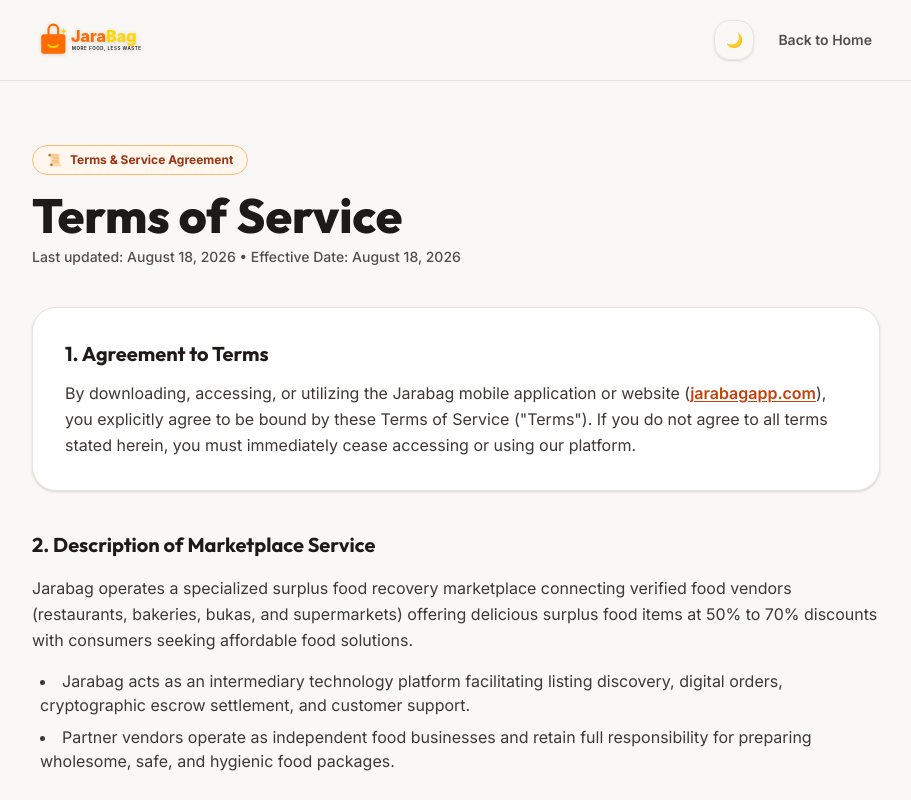
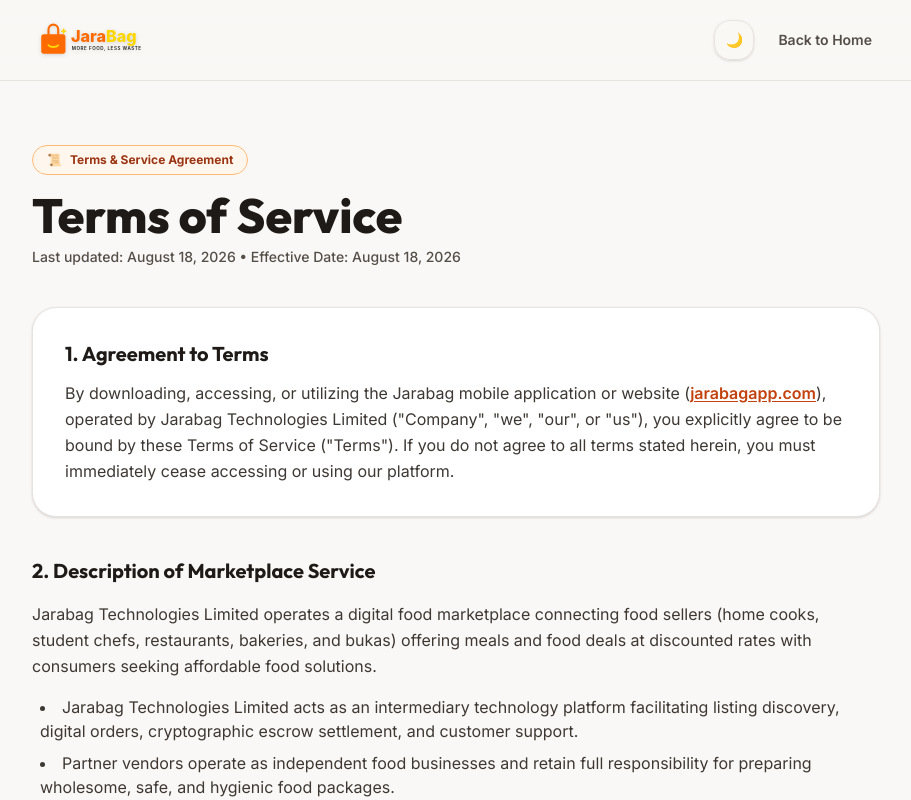
Before and after one commit to jarabagapp/jarabag-web, a Vue app: page /terms in a window 1280 px wide. Shown: the whole page, without its empty margins (184-1095 px from the left). Built offline with nearby package versions, Linux system fonts and the light colour scheme; what @tanstack/vue-query would draw is missing.

Commit message:
chore/update company name

```diff
--- a/index.html
+++ b/index.html
@@ -10,7 +10,7 @@
     <meta name="title" content="JaraBag — Cheap Food Near You | Sell Fast, No Ads Needed">
     <meta name="description" content="Discover discounted meals from local sellers near you — or list your own food and sell out in minutes. Secure payments, no ads needed. Available in Nigeria.">
     <meta name="keywords" content="Jarabag, cheap food, discounted meals, sell food fast, food deals Lagos, home cook app, food marketplace Nigeria, affordable food, no ads food selling">
-    <meta name="author" content="Jarabag Technologies Inc.">
+    <meta name="author" content="Jarabag Technologies Limited">
     <meta name="robots" content="index, follow, max-image-preview:large, max-snippet:-1, max-video-preview:-1">
     <link rel="canonical" href="https://jarabagapp.com/">
 
@@ -72,7 +72,9 @@
         {
           "@type": "Organization",
           "@id": "https://jarabagapp.com/#organization",
-          "name": "Jarabag",
+          "name": "Jarabag Technologies Limited",
+          "alternateName": "Jarabag",
+          "legalName": "Jarabag Technologies Limited",
           "url": "https://jarabagapp.com/",
           "logo": {
             "@type": "ImageObject",
--- a/src/modules/admin/views/LandingPage.vue
+++ b/src/modules/admin/views/LandingPage.vue
@@ -1692,7 +1692,7 @@ onUnmounted(() => {
         </nav>
 
         <p :class="isDark ? 'text-[#A8A29E]' : 'text-[#544E49]'" class="text-xs">
-          &copy; 2026 Jarabag. All rights reserved.
+          &copy; 2026 Jarabag Technologies Limited. All rights reserved.
         </p>
       </div>
     </footer>
--- a/src/modules/admin/views/PrivacyPage.vue
+++ b/src/modules/admin/views/PrivacyPage.vue
@@ -103,7 +103,7 @@ onMounted(() => {
             1. Overview &amp; Commitment
           </h2>
           <p :class="isDark ? 'text-[#E5E0DC]' : 'text-[#3D3834]'" class="text-sm sm:text-base leading-relaxed">
-            Jarabag Technologies ("we", "our", or "us") operates the Jarabag mobile application and website (<a href="https://jarabagapp.com" :class="isDark ? 'text-[#FFA666]' : 'text-[#C2410C]'" class="underline font-semibold">jarabagapp.com</a>). We are committed to protecting your personal data, respecting your privacy rights, and maintaining complete transparency regarding how information is collected, processed, and safeguarded under the Nigeria Data Protection Regulation (NDPR) and international privacy frameworks.
+            Jarabag Technologies Limited ("we", "our", or "us") operates the Jarabag mobile application and website (<a href="https://jarabagapp.com" :class="isDark ? 'text-[#FFA666]' : 'text-[#C2410C]'" class="underline font-semibold">jarabagapp.com</a>). We are committed to protecting your personal data, respecting your privacy rights, and maintaining complete transparency regarding how information is collected, processed, and safeguarded under the Nigeria Data Protection Regulation (NDPR) and international privacy frameworks.
           </p>
         </section>
 
@@ -131,7 +131,7 @@ onMounted(() => {
                 B. Location &amp; Geofencing Data
               </h3>
               <p :class="isDark ? 'text-[#E5E0DC]' : 'text-[#3D3834]'">
-                Foreground GPS coordinates (to display geolocated food bags near your location) and background location access (to dispatch vicinity notifications when surplus bags drop in your target radius).
+                Foreground GPS coordinates (to display geolocated food deals near your location) and background location access (to dispatch vicinity notifications when food deals drop in your target radius).
               </p>
             </div>
             <div
@@ -257,6 +257,9 @@ onMounted(() => {
             For inquiries, legal notices, or data protection subject access requests regarding this Privacy Policy, please contact our Data Protection Officer:
           </p>
           <p class="font-bold text-base mt-2">
+            Jarabag Technologies Limited
+          </p>
+          <p class="font-bold text-base mt-1">
             Email: <a href="mailto:support@jarabagapp.com" :class="isDark ? 'text-[#FFA666]' : 'text-[#C2410C]'" class="underline">support@jarabagapp.com</a>
           </p>
         </section>
@@ -298,7 +301,7 @@ onMounted(() => {
         </nav>
 
         <p :class="isDark ? 'text-[#A8A29E]' : 'text-[#544E49]'" class="text-xs">
-          &copy; 2026 Jarabag. All rights reserved.
+          &copy; 2026 Jarabag Technologies Limited. All rights reserved.
         </p>
       </div>
     </footer>
--- a/src/modules/admin/views/TermsPage.vue
+++ b/src/modules/admin/views/TermsPage.vue
@@ -103,7 +103,7 @@ onMounted(() => {
             1. Agreement to Terms
           </h2>
           <p :class="isDark ? 'text-[#E5E0DC]' : 'text-[#3D3834]'" class="text-sm sm:text-base leading-relaxed">
-            By downloading, accessing, or utilizing the Jarabag mobile application or website (<a href="https://jarabagapp.com" :class="isDark ? 'text-[#FFA666]' : 'text-[#C2410C]'" class="underline font-semibold">jarabagapp.com</a>), you explicitly agree to be bound by these Terms of Service ("Terms"). If you do not agree to all terms stated herein, you must immediately cease accessing or using our platform.
+            By downloading, accessing, or utilizing the Jarabag mobile application or website (<a href="https://jarabagapp.com" :class="isDark ? 'text-[#FFA666]' : 'text-[#C2410C]'" class="underline font-semibold">jarabagapp.com</a>), operated by Jarabag Technologies Limited ("Company", "we", "our", or "us"), you explicitly agree to be bound by these Terms of Service ("Terms"). If you do not agree to all terms stated herein, you must immediately cease accessing or using our platform.
           </p>
         </section>
 
@@ -112,10 +112,10 @@ onMounted(() => {
             2. Description of Marketplace Service
           </h2>
           <p :class="isDark ? 'text-[#E5E0DC]' : 'text-[#3D3834]'" class="text-sm sm:text-base leading-relaxed mb-4">
-            Jarabag operates a specialized surplus food recovery marketplace connecting verified food vendors (restaurants, bakeries, bukas, and supermarkets) offering delicious surplus food items at 50% to 70% discounts with consumers seeking affordable food solutions.
+            Jarabag Technologies Limited operates a digital food marketplace connecting food sellers (home cooks, student chefs, restaurants, bakeries, and bukas) offering meals and food deals at discounted rates with consumers seeking affordable food solutions.
           </p>
           <ul :class="isDark ? 'text-[#E5E0DC]' : 'text-[#3D3834]'" class="list-disc list-inside space-y-2 text-sm sm:text-base pl-2">
-            <li>Jarabag acts as an intermediary technology platform facilitating listing discovery, digital orders, cryptographic escrow settlement, and customer support.</li>
+            <li>Jarabag Technologies Limited acts as an intermediary technology platform facilitating listing discovery, digital orders, cryptographic escrow settlement, and customer support.</li>
             <li>Partner vendors operate as independent food businesses and retain full responsibility for preparing wholesome, safe, and hygienic food packages.</li>
           </ul>
         </section>
@@ -127,7 +127,7 @@ onMounted(() => {
           <div :class="isDark ? 'text-[#E5E0DC]' : 'text-[#3D3834]'" class="space-y-3 text-sm sm:text-base">
             <p>&bull; Users must be at least 18 years of age or possess legal guardian consent to register an account.</p>
             <p>&bull; You are strictly responsible for maintaining confidentiality over your wallet PINs, login credentials, and 4-digit pickup OTP codes.</p>
-            <p>&bull; Registered vendors must maintain accurate physical store addresses, adhere to state hygiene regulations, and update surplus inventory truthfully.</p>
+            <p>&bull; Registered vendors must maintain accurate physical store addresses, adhere to state hygiene regulations, and update food deal inventory truthfully.</p>
           </div>
         </section>
 
@@ -144,7 +144,7 @@ onMounted(() => {
           >
             <p>
               <strong class="text-[#E8621A] text-sm block mb-1">1. Automated Escrow Hold:</strong>
-              When a consumer reserves a surplus food bag, the payment amount is debited from their wallet and locked securely in the escrow pool.
+              When a consumer reserves a food deal, the payment amount is debited from their wallet and locked securely in the escrow pool.
             </p>
             <p>
               <strong class="text-[#E8621A] text-sm block mb-1">2. Cryptographic OTP Handover:</strong>
@@ -162,7 +162,7 @@ onMounted(() => {
             5. Cancellation &amp; No-Show Policy
           </h2>
           <p :class="isDark ? 'text-[#E5E0DC]' : 'text-[#3D3834]'" class="text-sm sm:text-base mb-4">
-            To guarantee fairness and prevent unnecessary food spoilage, Jarabag enforces standard dispute and cancellation rules:
+            To guarantee fairness and prevent operational disruptions, Jarabag enforces standard dispute and cancellation rules:
           </p>
           <div class="grid grid-cols-1 md:grid-cols-2 gap-4 text-xs sm:text-sm">
             <div
@@ -184,7 +184,7 @@ onMounted(() => {
                 No-Show &amp; Forfeitures
               </h3>
               <p :class="isDark ? 'text-[#D1CBC7]' : 'text-[#544E49]'">
-                If a consumer fails to collect a reserved bag during the agreed pickup window without prior notice, escrow is settled according to our platform no-show policy.
+                If a consumer fails to collect a reserved deal during the agreed pickup window without prior notice, escrow is settled according to our platform no-show policy.
               </p>
             </div>
           </div>
@@ -195,7 +195,7 @@ onMounted(() => {
             6. Disputes &amp; Quality Resolution
           </h2>
           <p :class="isDark ? 'text-[#E5E0DC]' : 'text-[#3D3834]'" class="text-sm sm:text-base leading-relaxed">
-            If a food bag is unavailable, substantially mismatched, or the merchant is closed during the official pickup window, consumers can submit a one-tap dispute via the mobile application. Our support team investigates within 2 hours and issues instant wallet credits upon vendor fault confirmation.
+            If a food deal is unavailable, substantially mismatched, or the merchant is closed during the official pickup window, consumers can submit a one-tap dispute via the mobile application. Our support team investigates within 2 hours and issues instant wallet credits upon vendor fault confirmation.
           </p>
         </section>
 
@@ -204,7 +204,7 @@ onMounted(() => {
             7. Limitation of Liability
           </h2>
           <p :class="isDark ? 'text-[#E5E0DC]' : 'text-[#3D3834]'" class="text-sm sm:text-base leading-relaxed">
-            Jarabag provides marketplace matching services on an "as is" and "as available" basis. While we verify partner merchants, food preparation and health standards remain the sole responsibility of individual kitchen operators. To the extent permissible by applicable law, Jarabag disclaims liability for indirect damages.
+            Jarabag Technologies Limited provides marketplace matching services on an "as is" and "as available" basis. While we verify partner merchants, food preparation and health standards remain the sole responsibility of individual kitchen operators. To the extent permissible by applicable law, Jarabag Technologies Limited disclaims liability for indirect damages.
           </p>
         </section>
 
@@ -216,6 +216,9 @@ onMounted(() => {
             For inquiries regarding our Terms of Service, merchant partnership agreements, or legal communications, reach out to:
           </p>
           <p class="font-bold text-base mt-2">
+            Jarabag Technologies Limited
+          </p>
+          <p class="font-bold text-base mt-1">
             Email: <a href="mailto:support@jarabagapp.com" :class="isDark ? 'text-[#FFA666]' : 'text-[#C2410C]'" class="underline">support@jarabagapp.com</a>
           </p>
         </section>
@@ -257,7 +260,7 @@ onMounted(() => {
         </nav>
 
         <p :class="isDark ? 'text-[#A8A29E]' : 'text-[#544E49]'" class="text-xs">
-          &copy; 2026 Jarabag. All rights reserved.
+          &copy; 2026 Jarabag Technologies Limited. All rights reserved.
         </p>
       </div>
     </footer>
```
